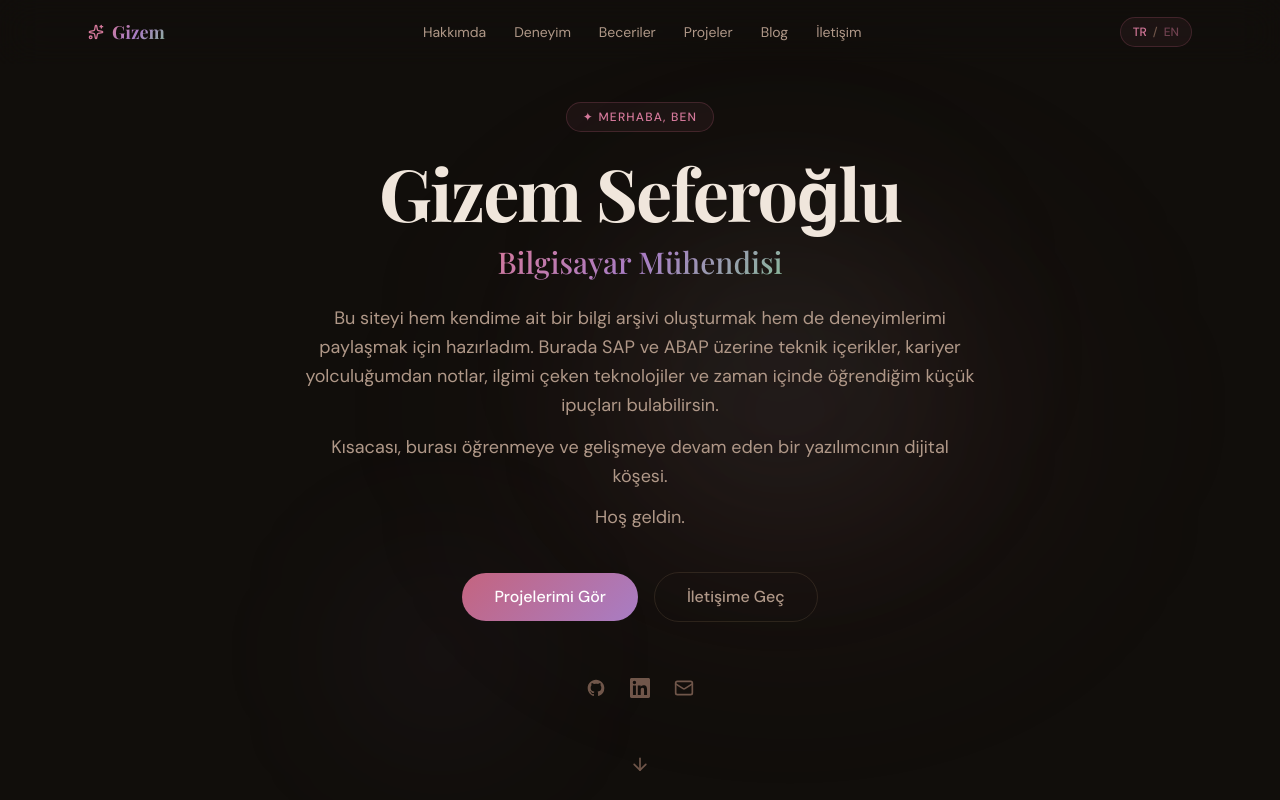
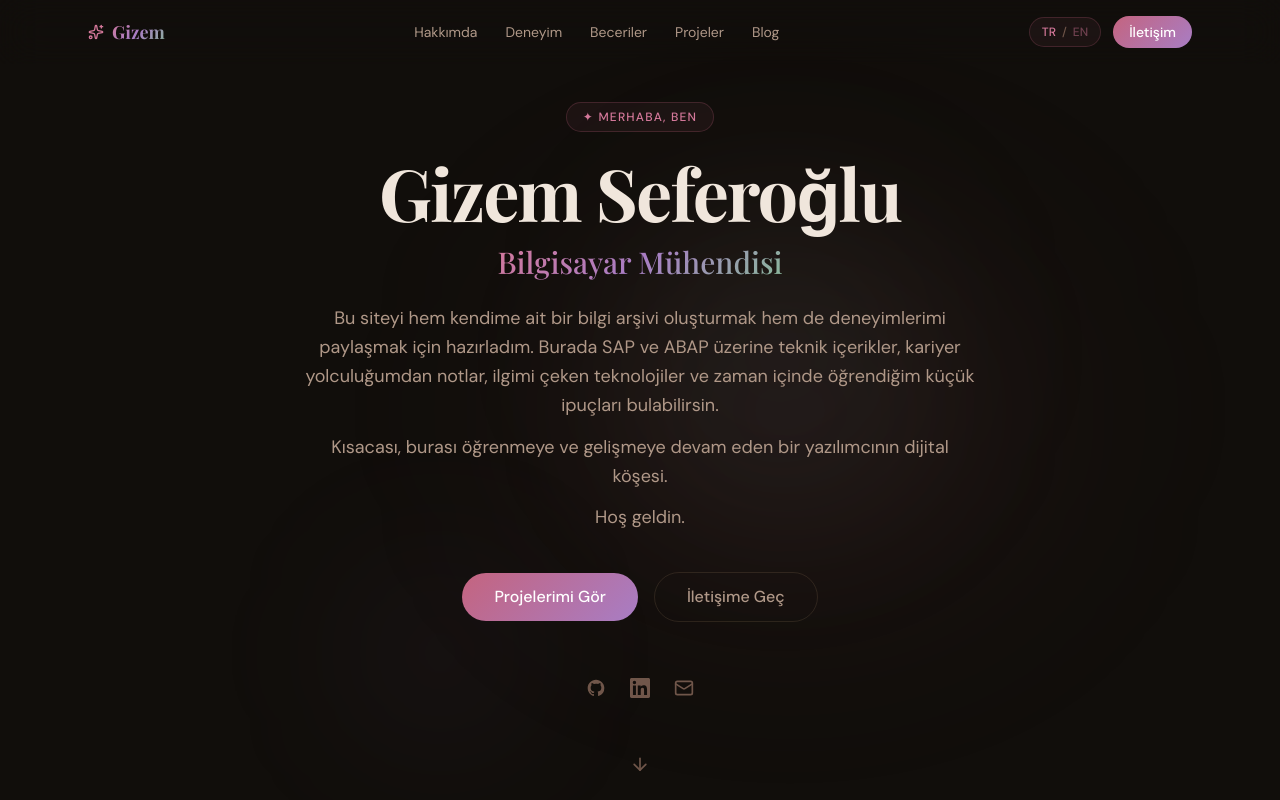
Before and after one commit to gizemyigitt/portfolio, a Next.js app: page / in a window 1280 px wide. Shown: the top 800 px of the page. Built offline with nearby package versions, Linux system fonts and the light colour scheme; a web font is replaced by a local one.

Commit message:
fix: iletisim navlinks den kaldirildi, gradient buton geri eklendi

```diff
--- a/components/Navbar.tsx
+++ b/components/Navbar.tsx
@@ -27,7 +27,6 @@ export default function Navbar() {
     { href: `${prefix}#beceriler`, label: t("nav_skills")   },
     { href: `${prefix}#projeler`,  label: t("nav_projects") },
     { href: `${prefix}#blog`,      label: t("nav_blog")     },
-    { href: `${prefix}#iletisim`,  label: t("nav_contact")  },
   ];
 
   return (
@@ -80,6 +79,16 @@ export default function Navbar() {
             <span style={{ opacity: lang === "en" ? 1 : 0.45 }}>EN</span>
           </button>
 
+          <a
+            href={`${prefix}#iletisim`}
+            className="text-sm px-4 py-1.5 rounded-full font-medium text-white transition-all duration-200 hover:opacity-85"
+            style={{
+              background: "linear-gradient(135deg, var(--rose), var(--mauve))",
+              fontFamily: "var(--font-dm-sans)",
+            }}
+          >
+            {t("nav_contact")}
+          </a>
         </div>
 
         <button
```
